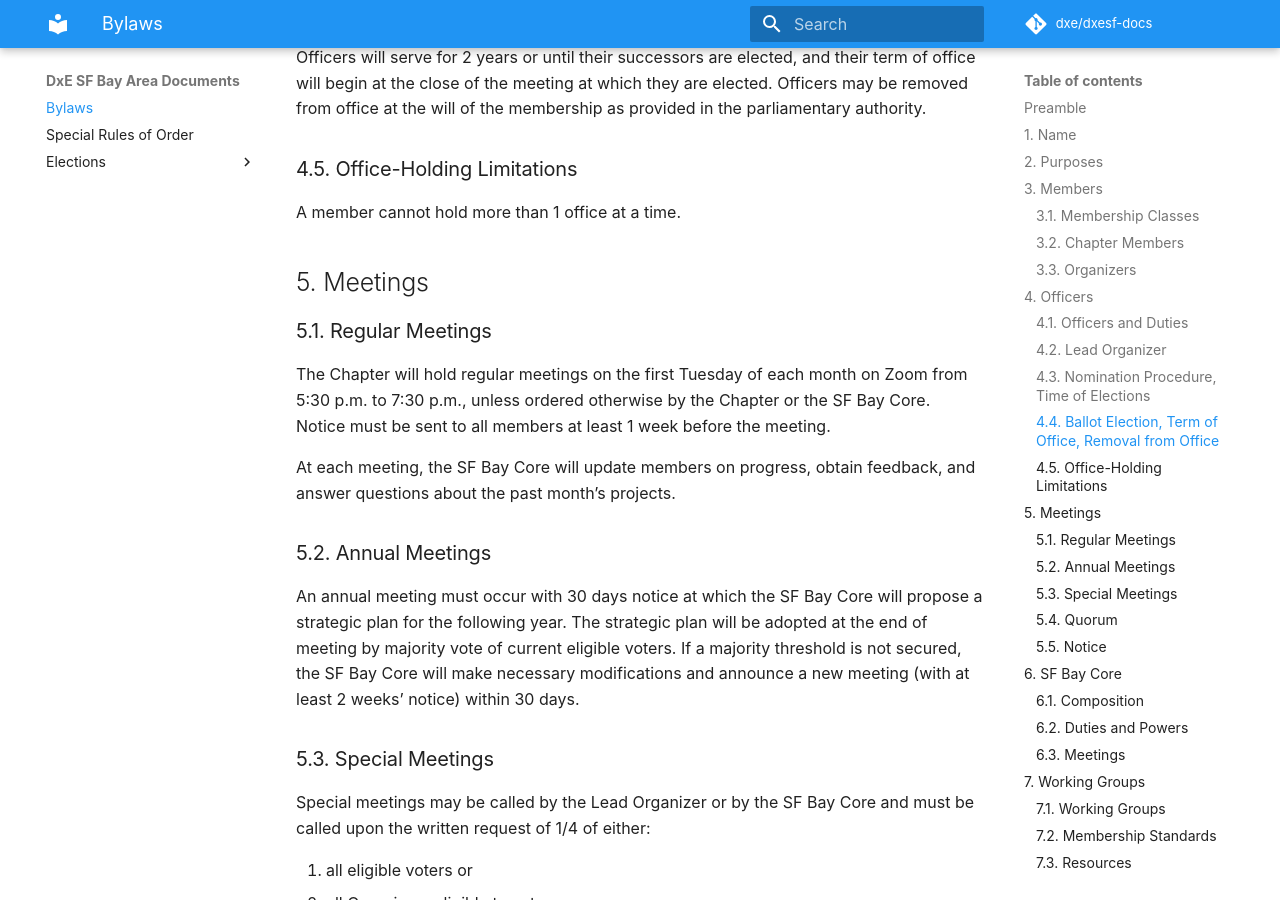
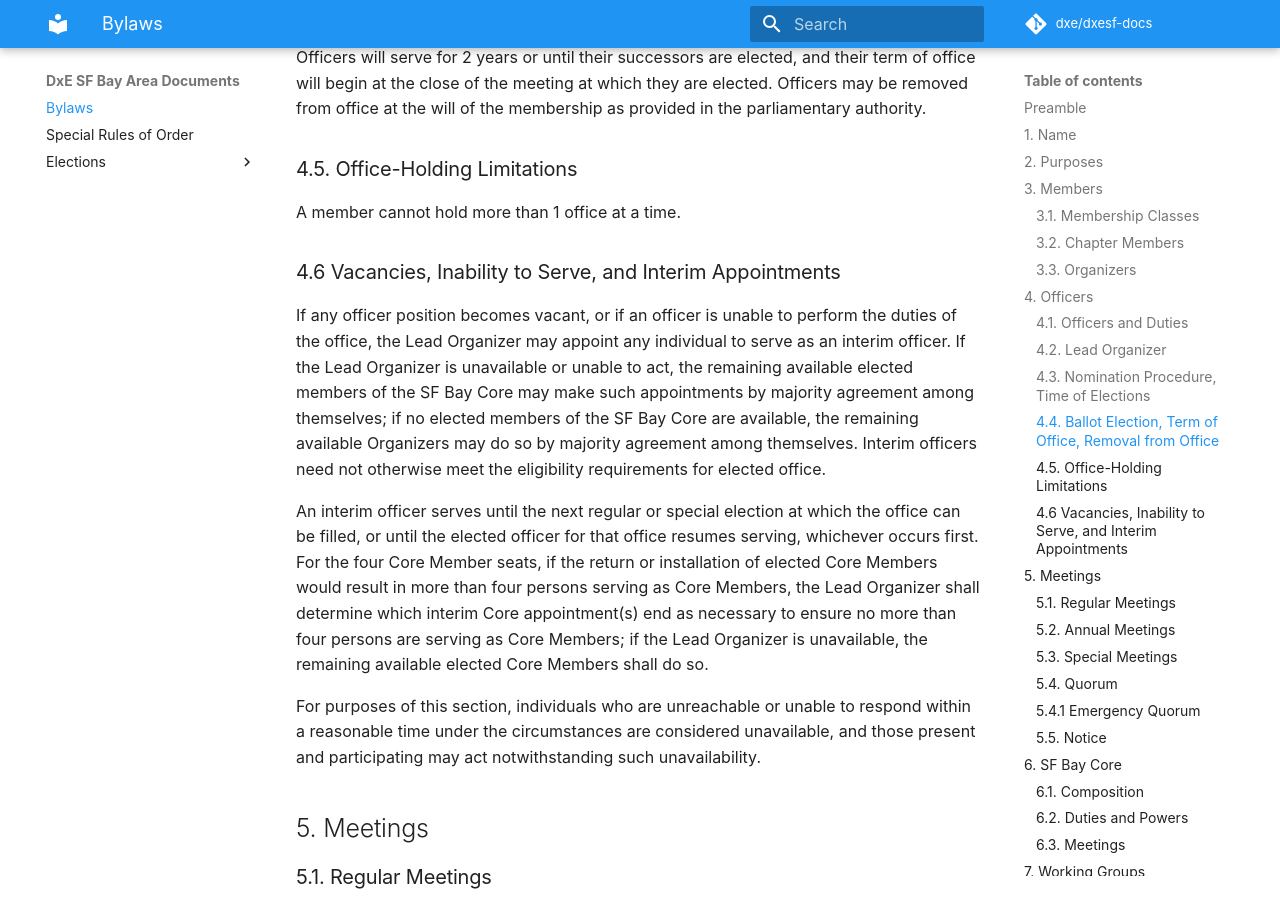
Before and after one commit to dxe/dxesf-docs, an MkDocs documentation site: the page built from docs/index.md, in a window 1280 px wide and 900 px high, scrolled down 2436 px. Built offline with MkDocs 1.6.1 and Material for MkDocs 9.7.7, drawn with Linux system fonts in a browser that asks for light colours; some web fonts are replaced; comment, search, counter and statistics services are not loaded; some of the changed text lies outside the part shown.

Commit message:
Vacancies and emergency quorum (#40)

```diff
--- a/docs/index.md
+++ b/docs/index.md
@@ -77,6 +77,25 @@ Officers may be removed from office at the will of the membership as provided in
 
 A member cannot hold more than 1 office at a time.
 
+### 4.6 Vacancies, Inability to Serve, and Interim Appointments
+
+If any officer position becomes vacant, or if an officer is unable to perform the duties of the office, the Lead
+Organizer may appoint any individual to serve as an interim officer. If the Lead Organizer is unavailable or unable to
+act, the remaining available elected members of the SF Bay Core may make such appointments by majority agreement among
+themselves; if no elected members of the SF Bay Core are available, the remaining available Organizers may do so by
+majority agreement among themselves. Interim officers need not otherwise meet the eligibility requirements for elected
+office.
+
+An interim officer serves until the next regular or special election at which the office can be filled, or until the
+elected officer for that office resumes serving, whichever occurs first. For the four Core Member seats, if the return
+or installation of elected Core Members would result in more than four persons serving as Core Members, the Lead
+Organizer shall determine which interim Core appointment(s) end as necessary to ensure no more than four persons are
+serving as Core Members; if the Lead Organizer is unavailable, the remaining available elected Core Members shall do so.
+
+For purposes of this section, individuals who are unreachable or unable to respond within a reasonable time under the
+circumstances are considered unavailable, and those present and participating may act notwithstanding such
+unavailability.
+
 ## 5. Meetings
 
 ### 5.1. Regular Meetings
@@ -108,6 +127,16 @@ Quorum is a majority of either:
 
 1. all eligible voters or
 2. all Organizers eligible to vote.
+
+### 5.4.1 Emergency Quorum
+
+If, due to arrests, detention, incapacitation, loss of communications, or other extraordinary circumstances, a
+substantial portion of eligible voters cannot reasonably participate, quorum shall be a majority of the eligible voters
+who are reasonably available to participate at the time of the meeting. The presiding officer shall announce the basis
+for invoking this provision at the start of the meeting.
+
+This emergency quorum provision may not be used to amend the bylaws, remove officers, or elect officers unless prior
+notice of the specific action was given.
 
 ### 5.5. Notice
 
```
